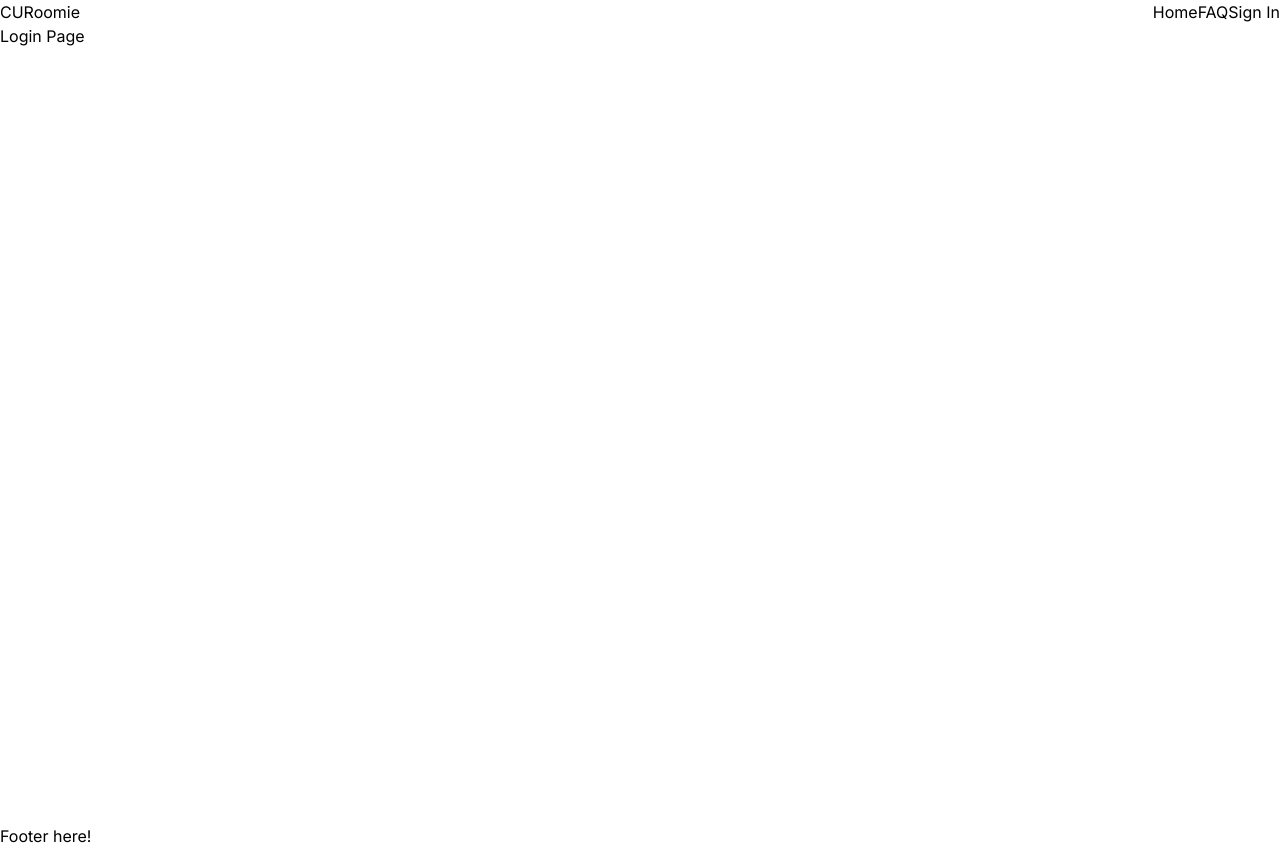
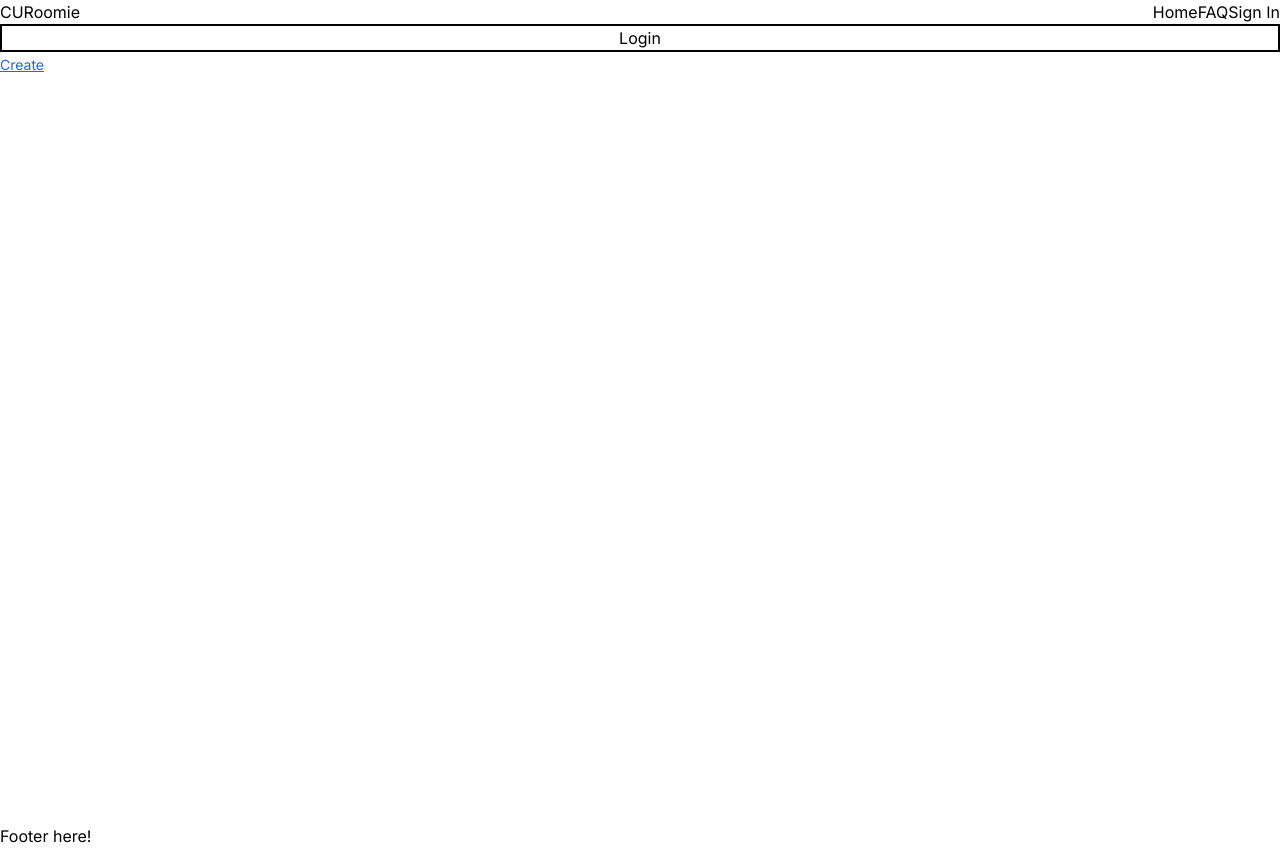
Before and after one commit to vinnyh125/CURoomie, a Next.js app: page /login in a window 1280 px wide. Built offline with nearby package versions, Linux system fonts and the light colour scheme.

Commit message:
Create Account Page
+ create account page and basic structural set up

```diff
--- /dev/null
+++ b/app/create/page.jsx
@@ -0,0 +1,9 @@
+export default function Create() {
+  return (
+    <>
+      <div>
+        Create Account Page
+      </div>
+    </>
+  )
+}
--- a/app/login/page.jsx
+++ b/app/login/page.jsx
@@ -1,8 +1,20 @@
+import Link from "next/link"
+
 export default function Login() {
   return (
     <>
       <div className="min-h-screen">
-        Login Page
+        <div className="flex-col justify-center">
+          <div className="border-black border-2 text-center">
+            Login
+          </div>
+          <Link
+            href="/create"
+            className="underline text-blue-600 text-sm"
+          >
+            Create
+          </Link>
+        </div>
       </div>
     </>
   )
```
